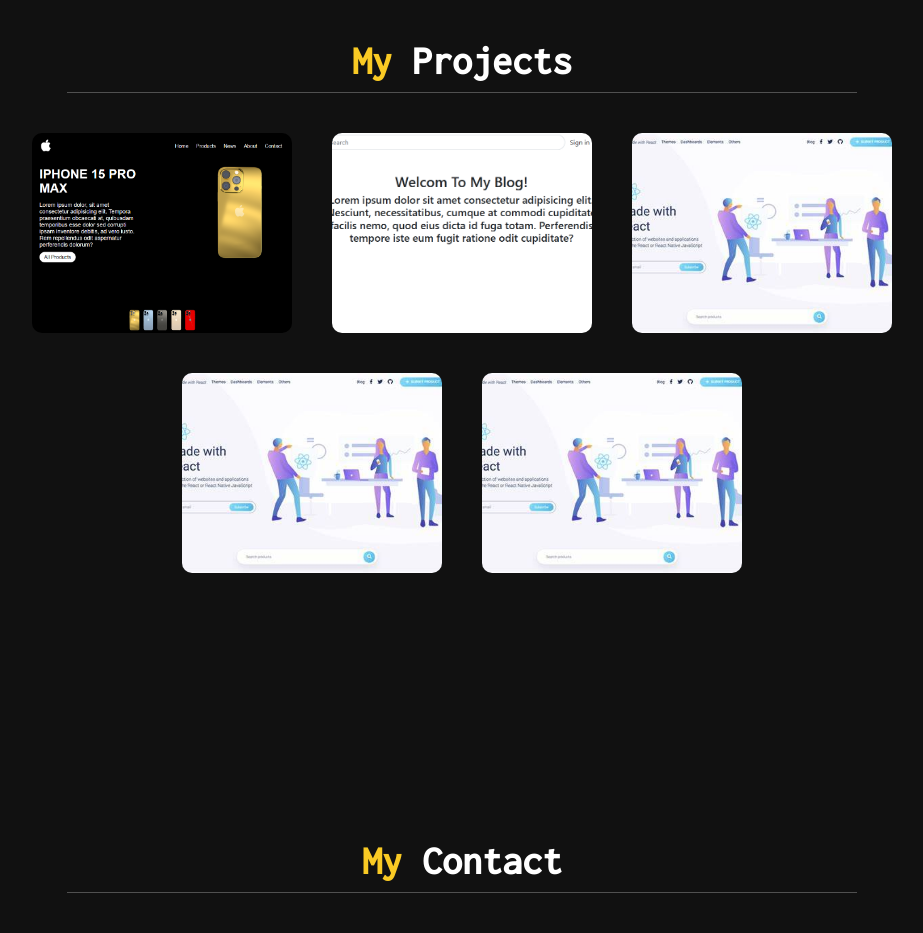
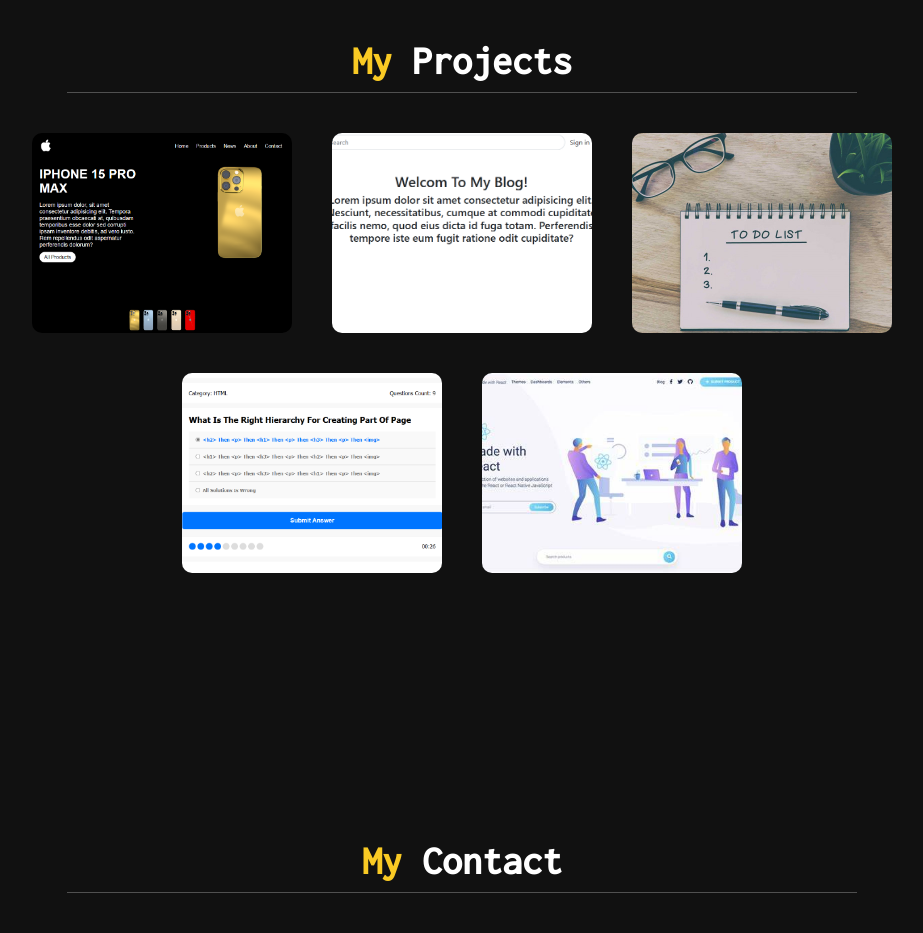
Before and after one commit to the-taghi-yassin/TAGHI-Portfolio, a plain HTML site: page index.html in a window 1280 px wide. Shown: the part 1580-2513 px from the top of the page, without its empty margins (353-1276 px from the left). Drawn offline with nearby package versions, Linux system fonts and the light colour scheme; a web font is replaced by a local one.

Commit message:
add some projects

```diff
--- a/index.html
+++ b/index.html
@@ -87,10 +87,10 @@
                 <a href="https://github.com/the-taghi-yassin/Django-Blog"><img src="img/blog-landing-page.PNG" alt="django blog"></a>
             </div>
             <div class="box">
-                <img src="img/react-project.jfif" alt="">
+                <a href="https://the-taghi-yassin.github.io/ToDo-List/"><img src="img/ToDo.jfif" alt="ToDo List"></a>
             </div>
             <div class="box">
-                <img src="img/react-project.jfif" alt="">
+                <a href="https://the-taghi-yassin.github.io/Quiz-app/"><img src="img/quiz.PNG" alt="Quiz Test"></a>
             </div>            <div class="box">
                 <img src="img/react-project.jfif" alt="">
             </div>
```
Also changed, not shown: img/ToDo.jfif (added), img/quiz.PNG (added).
